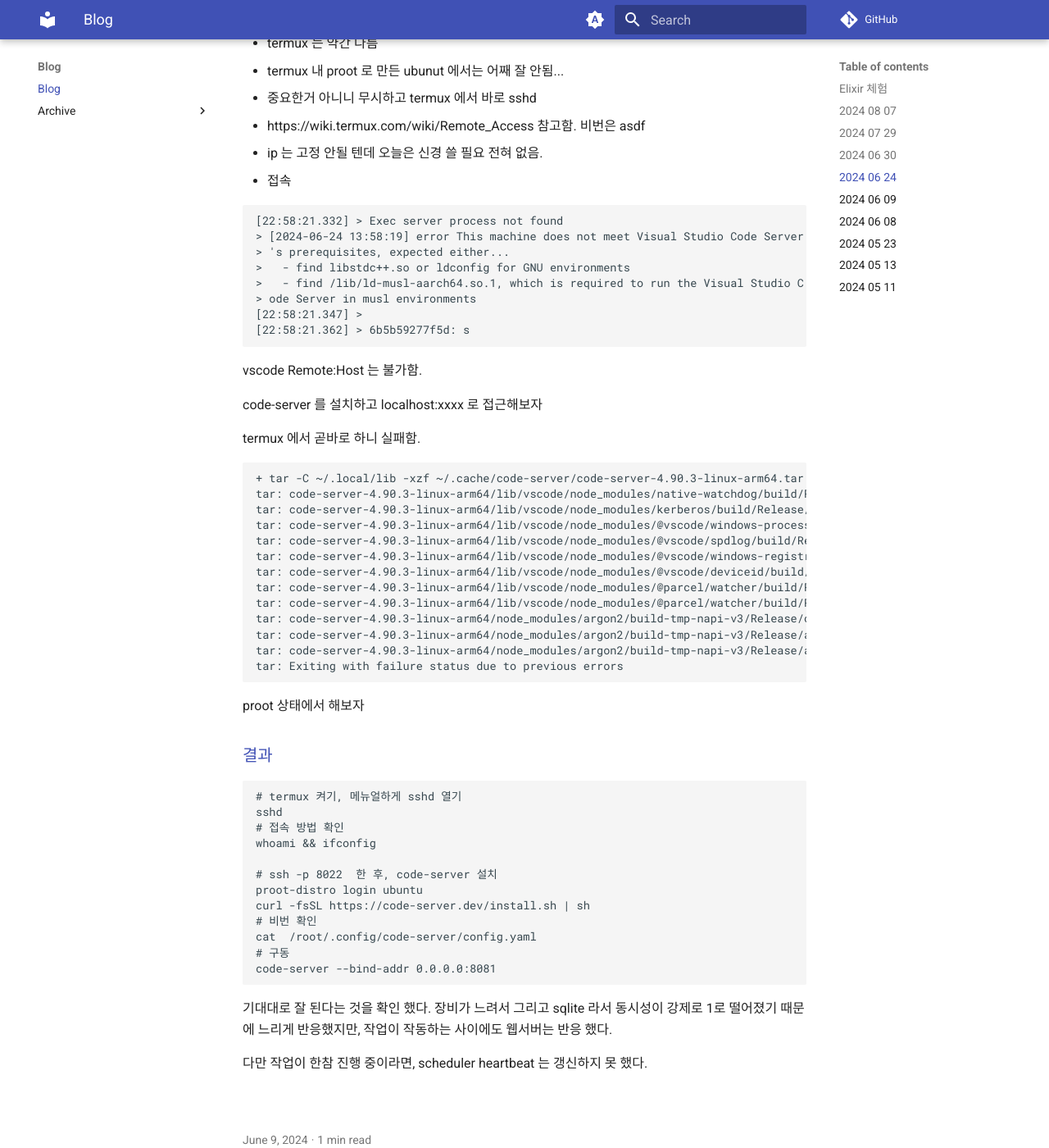
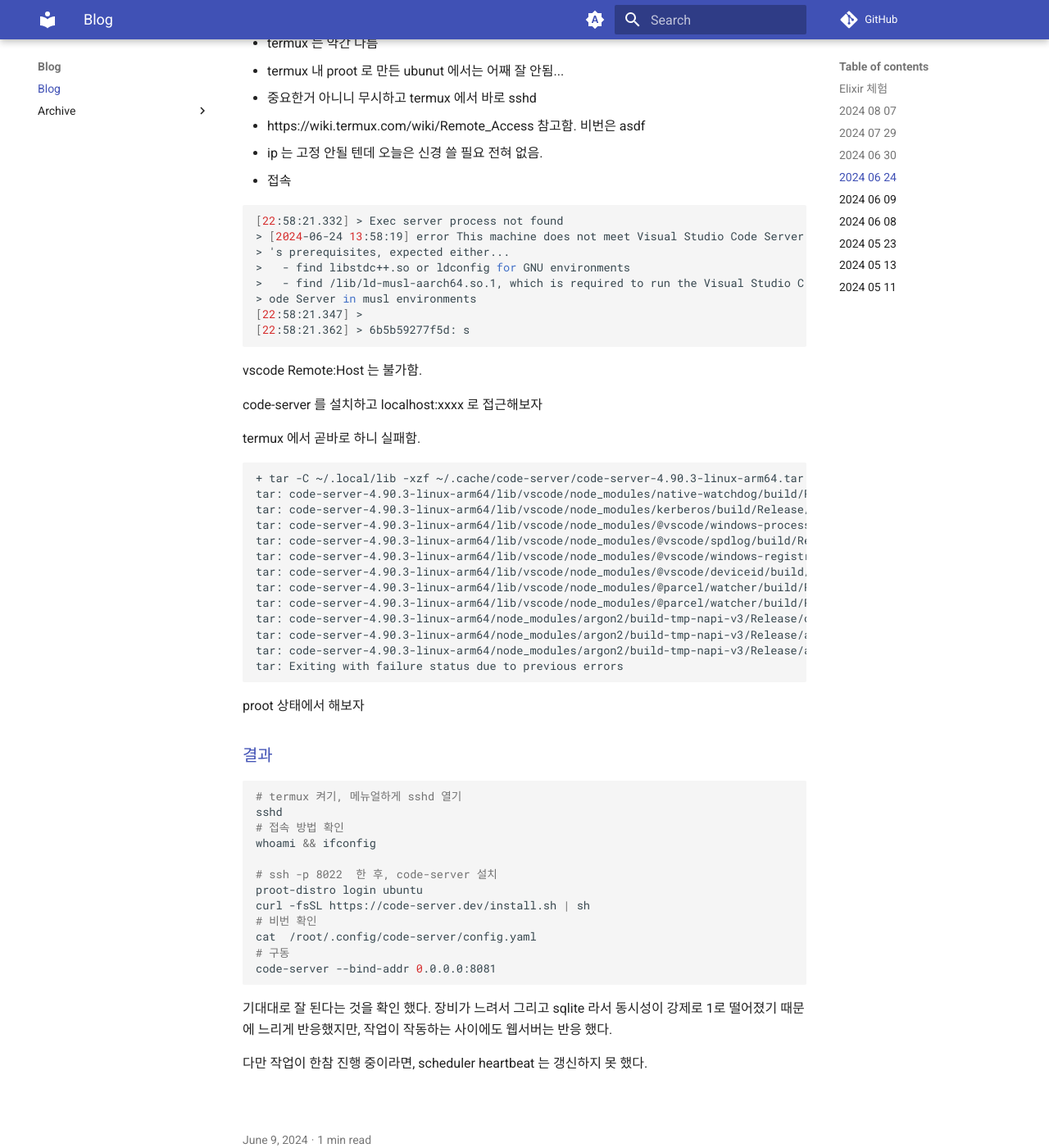
Before and after one commit to rino0601/riir-airflow, an MkDocs documentation site: the page built from docs/blog/index.md, in a window 1280 px wide and 1400 px high, scrolled down 8808 px. Shown: the whole window at 82% size. Built offline with MkDocs 1.6.1 and Material for MkDocs 9.7.7, drawn with Linux system fonts in a browser that asks for light colours; comment, search, counter and statistics services are not loaded; the version menu is left out; some of the changed text lies outside the part shown.

Commit message:
clean code done

```diff
--- a/mkdocs.yml
+++ b/mkdocs.yml
@@ -24,10 +24,22 @@
         icon: material/brightness-4
         name: Switch to system preference
 
+markdown_extensions:
+  - pymdownx.highlight:
+      anchor_linenums: true
+      line_spans: __span
+      pygments_lang_class: true
+  - pymdownx.inlinehilite
+  - pymdownx.snippets
+  - pymdownx.superfences
+  - pymdownx.tabbed:
+      alternate_style: true
+
 plugins:
   - blog:
       blog_toc: true
   - search
+  - mkdocstrings
 
 extra:
   version:
```
Also changed, not shown: docs/blog/posts/niceui.md (+6 -2 lines), docs/contributing.md (added, +1 -0 lines), docs/index.md (+9 -13 lines), .github/CONTRIBUTING.md, 1 other file.
